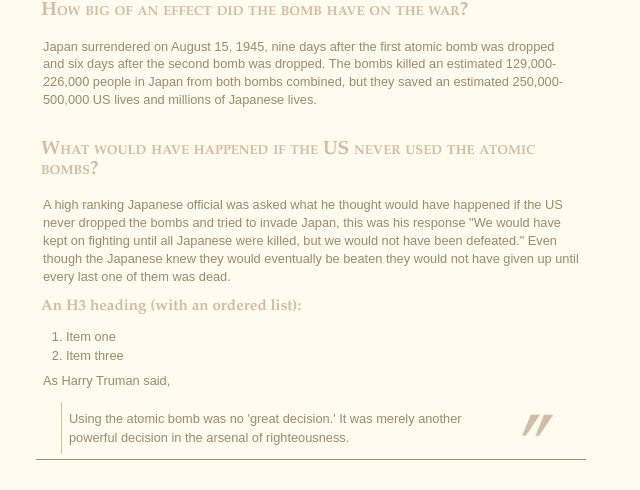
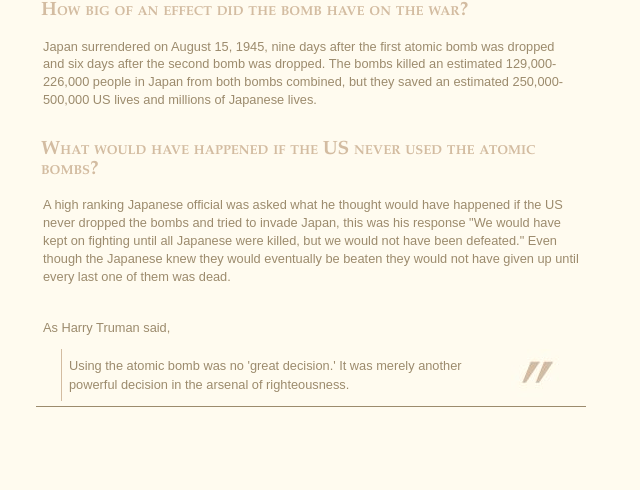
Before and after one commit to Squidben1/Social-Studies, a plain HTML site: page index.html in a window 1280 px wide. Shown: the part 851-1341 px from the top of the page, without its empty margins (429-1069 px from the left). After the commit the page ends 1288 px from the top, so only its background shows below. Drawn offline with Linux system fonts and the light colour scheme.

Commit message:
Update index.html

```diff
--- a/index.html
+++ b/index.html
@@ -39,11 +39,7 @@
   <br>
     <h1>What would have happened if the US never used the atomic bombs?</h1>
       <p>A high ranking Japanese official was asked what he thought would have happened if the US never dropped the bombs and tried to invade Japan, this was his response "We would have kept on fighting until all Japanese were killed, but we would not have been defeated." Even though the Japanese knew they would eventually be beaten they would not have given up until every last one of them was dead.</p>
-    <h3>An H3 heading (with an ordered list):</h3>
-    <ol>
-      <li>Item one</li>
-      <li>Item three</li>
-    </ol>
+  <br>
     <p>As Harry Truman said,</p>
       <blockquote>Using the atomic bomb was no 'great decision.' It was merely another powerful decision in the arsenal of righteousness. </blockquote>
   </div>
```
